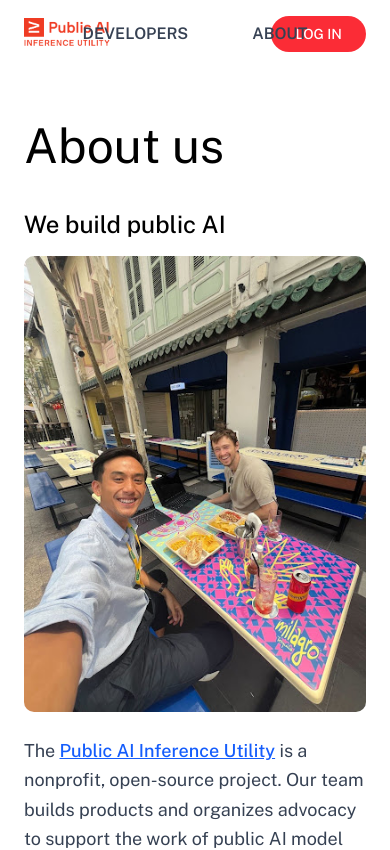
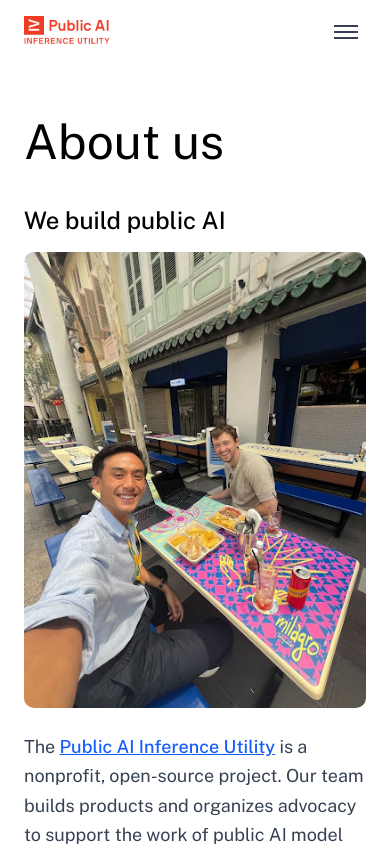
Before and after one commit to forpublicai/publicai.co, a Next.js app: page /about in a window 390 px wide. Shown: the top 850 px of the page. Built offline with nearby package versions, Linux system fonts and the light colour scheme.

Commit message:
Make navbar mobile responsive

```diff
--- a/src/components/navbar.tsx
+++ b/src/components/navbar.tsx
@@ -3,9 +3,11 @@
 import { useRouter } from "next/navigation";
 import Image from "next/image";
 import { Button } from "@/components/ui/button";
+import { useState } from "react";
 
 export default function Navbar() {
   const router = useRouter();
+  const [isOpen, setIsOpen] = useState(false);
 
   return (
     <nav className="relative flex items-center justify-between px-6 py-4 bg-white">
@@ -20,7 +22,8 @@ export default function Navbar() {
         />
       </div>
 
-      <div className="absolute left-1/2 transform -translate-x-1/2 flex items-center gap-16">
+      {/* Desktop Navigation */}
+      <div className="hidden md:absolute md:left-1/2 md:transform md:-translate-x-1/2 md:flex md:items-center md:gap-16">
         <button
           className="text-gray-700 hover:text-black hover:scale-105 font-semibold transition-all duration-200 ease-in-out"
           onClick={() => window.open('https://platform.publicai.co', '_blank')}
@@ -36,12 +39,60 @@ export default function Navbar() {
       </div>
 
       <div className="flex items-center gap-4">
+        {/* Desktop Login Button */}
         <Button
-          className="bg-red-500 text-white hover:bg-red-600 rounded-full px-6 py-2 font-medium"
+          className="hidden md:flex bg-red-500 text-white hover:bg-red-600 rounded-full px-6 py-2 font-medium"
           onClick={() => window.open('https://chat.publicai.co', '_blank')}
         >
           LOG IN
         </Button>
+
+        {/* Mobile Hamburger Menu */}
+        <div className="relative md:hidden">
+          <button
+            className="flex flex-col gap-1 p-2"
+            onClick={() => setIsOpen(!isOpen)}
+            aria-label="Menu"
+          >
+            <span className="block w-6 h-0.5 bg-gray-700 transition-transform"></span>
+            <span className="block w-6 h-0.5 bg-gray-700 transition-transform"></span>
+            <span className="block w-6 h-0.5 bg-gray-700 transition-transform"></span>
+          </button>
+
+          {isOpen && (
+            <div className="absolute right-0 top-full mt-2 w-48 bg-white shadow-lg rounded-lg border border-gray-200 z-50">
+              <div className="py-2">
+                <button
+                  className="w-full text-left px-4 py-2 text-gray-700 hover:bg-gray-50 hover:text-black font-semibold transition-colors"
+                  onClick={() => {
+                    window.open('https://platform.publicai.co', '_blank');
+                    setIsOpen(false);
+                  }}
+                >
+                  DEVELOPERS
+                </button>
+                <button
+                  className="w-full text-left px-4 py-2 text-gray-700 hover:bg-gray-50 hover:text-black font-semibold transition-colors"
+                  onClick={() => {
+                    router.push('/about');
+                    setIsOpen(false);
+                  }}
+                >
+                  ABOUT
+                </button>
+                <button
+                  className="w-full text-left px-4 py-2 text-gray-700 hover:bg-gray-50 hover:text-black font-semibold transition-colors"
+                  onClick={() => {
+                    window.open('https://chat.publicai.co', '_blank');
+                    setIsOpen(false);
+                  }}
+                >
+                  LOG IN
+                </button>
+              </div>
+            </div>
+          )}
+        </div>
       </div>
     </nav>
   );
```
